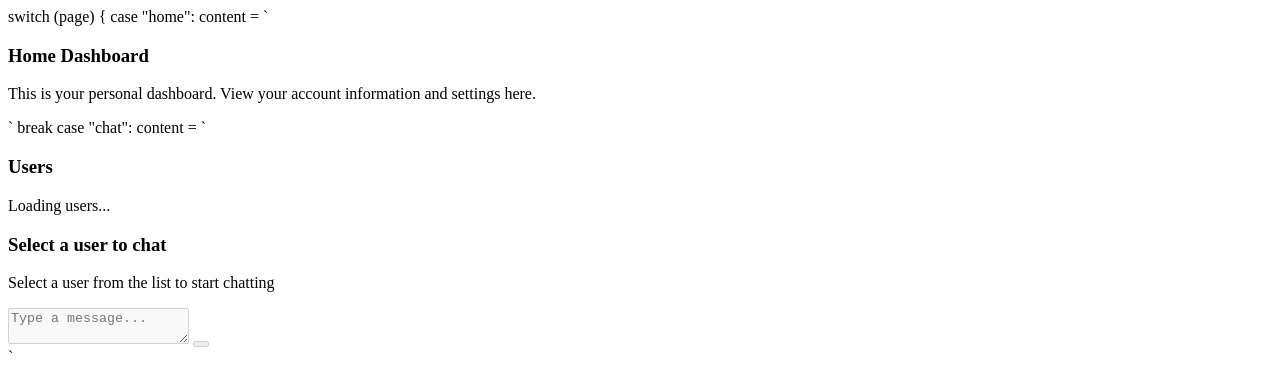
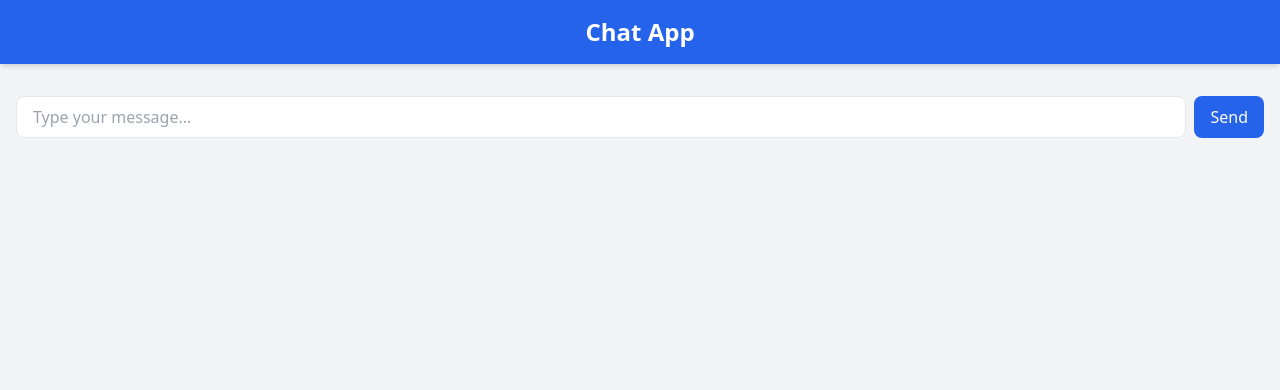
Before and after one commit to joshuaemeke/chat-site-1, a website: page public/chat.html in a window 1280 px wide. Drawn offline with nearby package versions, Linux system fonts and the light colour scheme.

Commit message:
Update chat.html

```diff
--- a/public/chat.html
+++ b/public/chat.html
@@ -1,43 +1,27 @@
-switch (page) {
-      case "home":
-        content = `
-          <div class="placeholder-content">
-            <i class="fas fa-home fa-3x"></i>
-            <h3>Home Dashboard</h3>
-            <p>This is your personal dashboard. View your account information and settings here.</p>
-          </div>
-        `
-        break
-      case "chat":
-        content = `
-        <div class="chat-container">
-          <div class="chat-sidebar">
-            <div class="chat-sidebar-header">
-              <h3><i class="fas fa-users"></i> Users</h3>
-            </div>
-            <div class="user-list" id="user-list">
-              <div class="loading-spinner">
-                <i class="fas fa-spinner fa-spin"></i> Loading users...
-              </div>
-            </div>
-          </div>
-          <div class="chat-main">
-            <div class="chat-header">
-              <h3 id="chat-title"><i class="fas fa-comments"></i> Select a user to chat</h3>
-            </div>
-            <div class="chat-messages" id="chat-messages">
-              <div class="no-chat-selected">
-                <i class="fas fa-comments fa-3x"></i>
-                <p>Select a user from the list to start chatting</p>
-              </div>
-            </div>
-            <div class="chat-input">
-              <textarea id="message-input" placeholder="Type a message..." disabled></textarea>
-              <button id="send-message-btn" disabled>
-                <i class="fas fa-paper-plane"></i>
-              </button>
-            </div>
-          </div>
-        </div>
-      </div>
-    `
+<!DOCTYPE html>
+<html lang="en">
+<head>
+  <meta charset="UTF-8" />
+  <meta name="viewport" content="width=device-width, initial-scale=1.0" />
+  <title>Chat - Chat App</title>
+  <script src="https://cdn.tailwindcss.com"></script>
+</head>
+<body class="bg-gray-100 h-screen flex flex-col">
+  <header class="bg-blue-600 text-white text-center py-4 shadow-md">
+    <h1 class="text-2xl font-bold">Chat App</h1>
+  </header>
+  <main class="flex-1 overflow-y-auto p-4">
+    <div id="chat-box" class="space-y-2 max-h-[70vh] overflow-y-auto mb-4">
+      <!-- Chat messages will appear here -->
+    </div>
+    <form id="chat-form" class="flex space-x-2">
+      <input type="text" id="message" placeholder="Type your message..." required
+             class="flex-1 px-4 py-2 border rounded-lg focus:outline-none focus:ring-2 focus:ring-blue-500" />
+      <button type="submit"
+              class="bg-blue-600 text-white px-4 py-2 rounded-lg hover:bg-blue-700 transition duration-300">
+        Send
+      </button>
+    </form>
+  </main>
+</body>
+</html>
```
